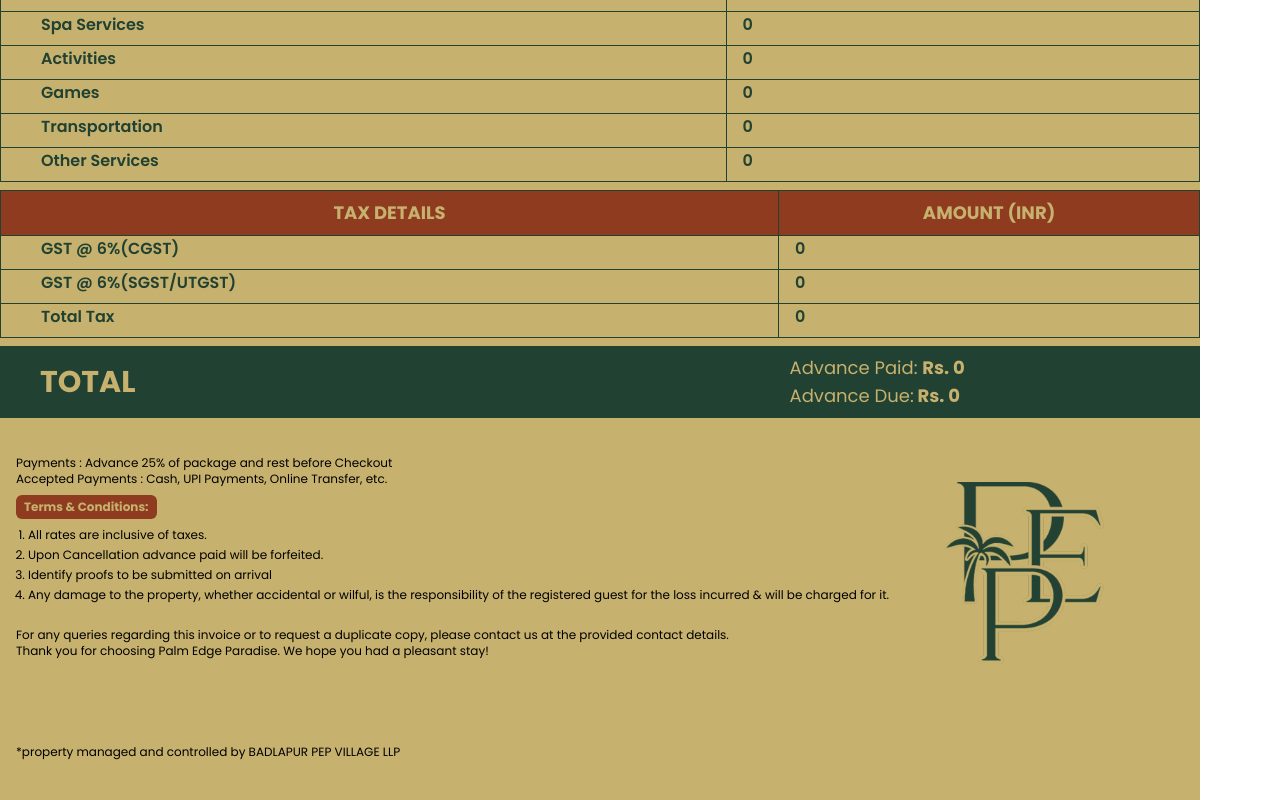
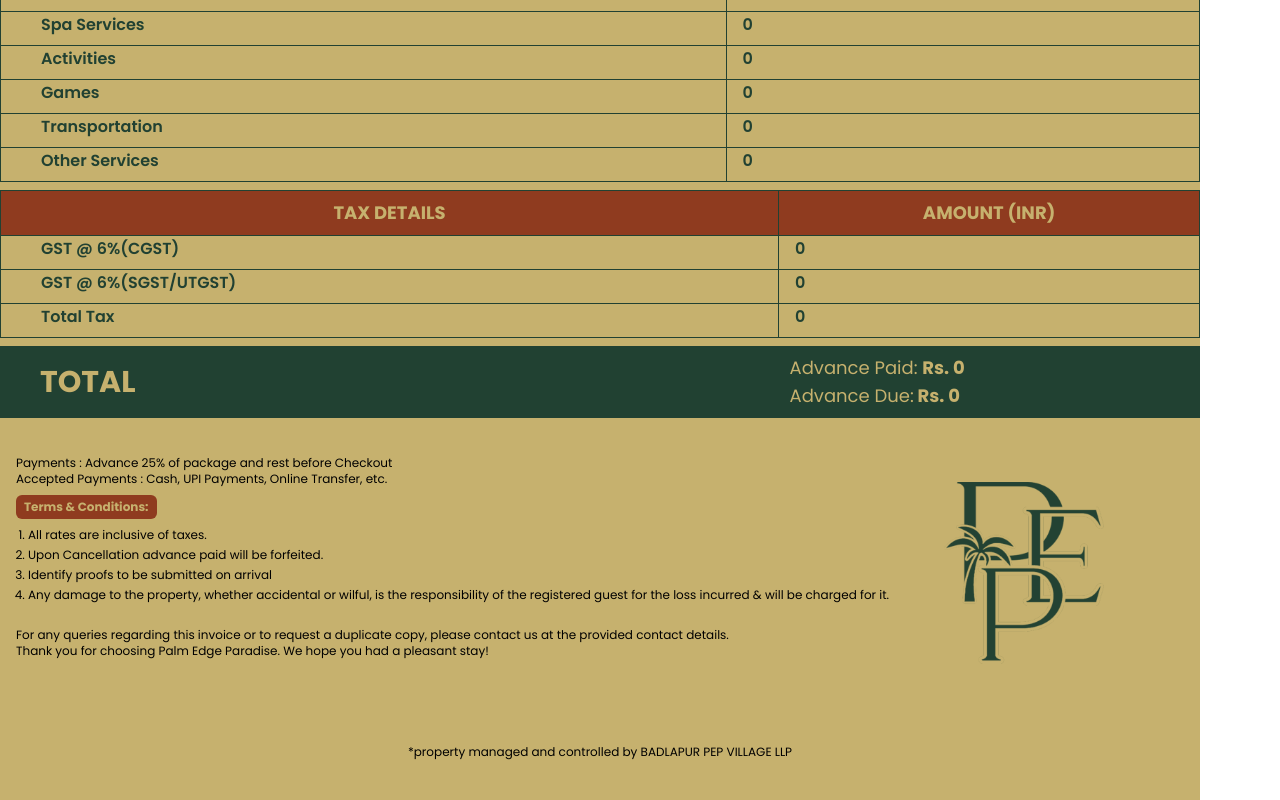
Before and after one commit to hardiksuthar25022002/pepFarm, a React (Vite) app: page / in a window 1280 px wide. Shown: the part 1044-1844 px from the top of the page. Built offline with nearby package versions, Linux system fonts and the light colour scheme.

Commit message:
Update App.tsx

```diff
--- a/src/App.tsx
+++ b/src/App.tsx
@@ -390,7 +390,7 @@ const App = () => {
             </div>
           </div>
         </div>
-        <p className="px-4 text-xs mb-10">
+        <p className="px-4 text-xs mb-10 text-center">
           *property managed and controlled by BADLAPUR PEP VILLAGE LLP
         </p>
       </div>
```
